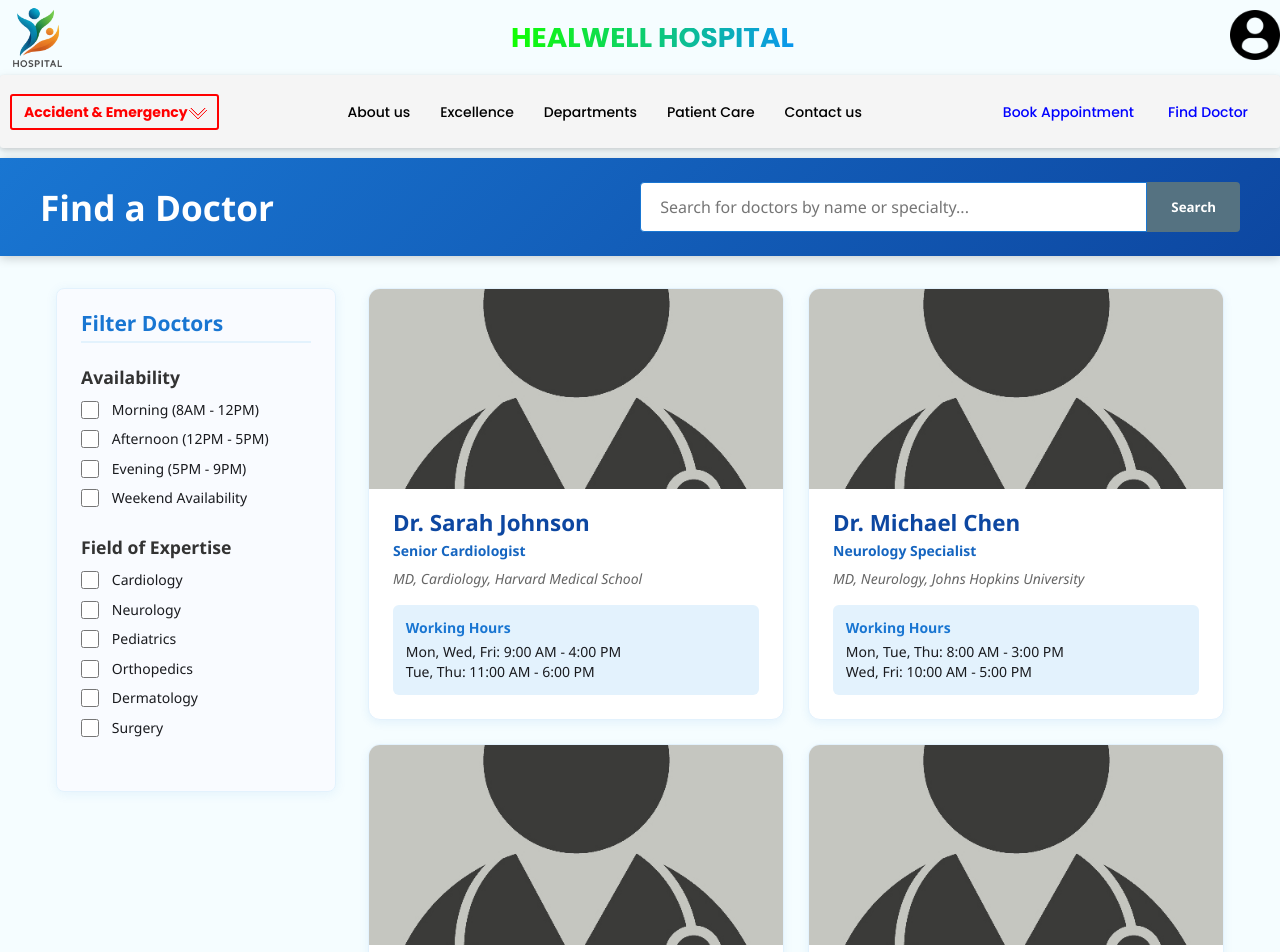
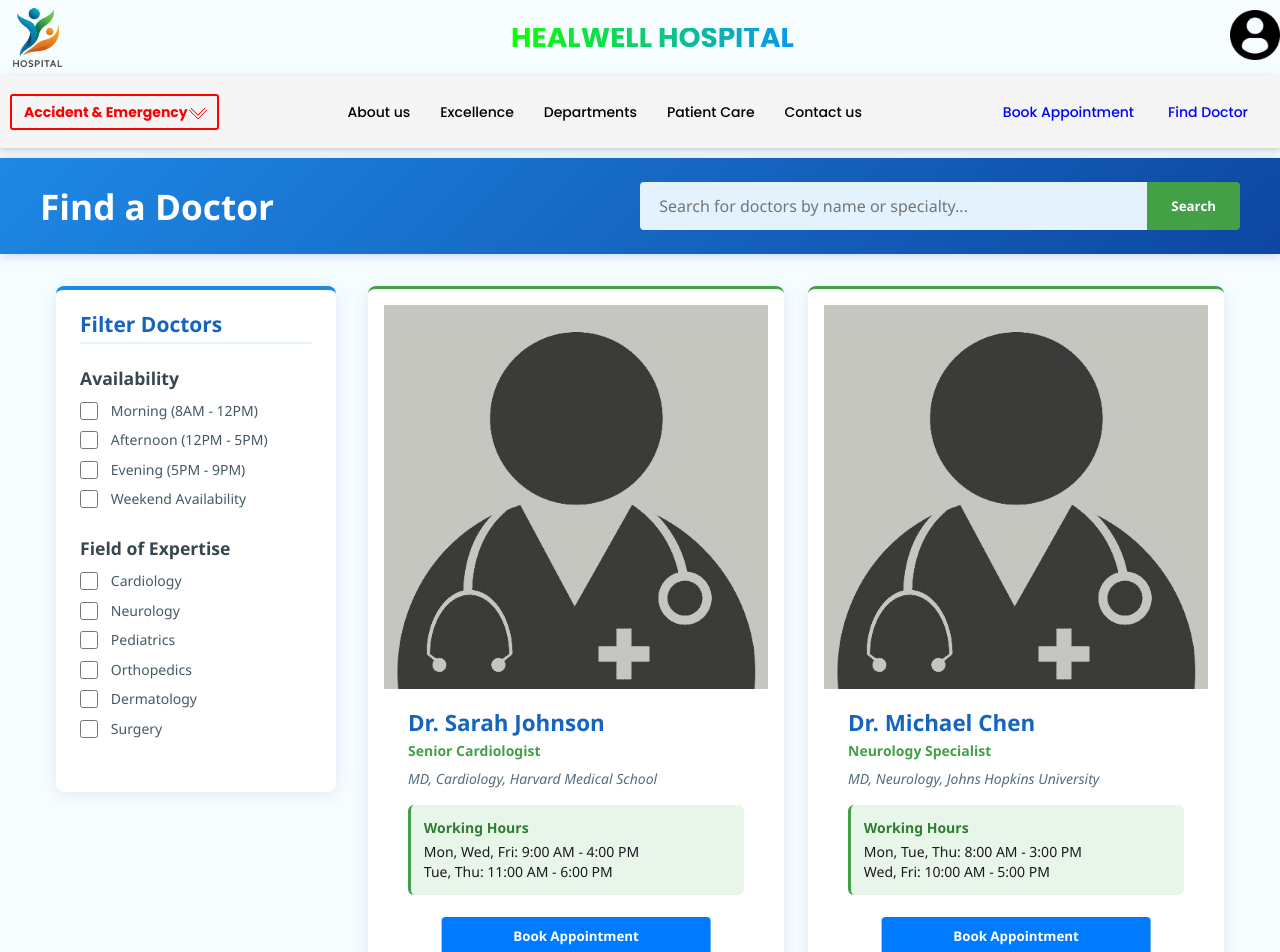
Before and after one commit to VENKATRAMANI-R/Healthcare-Appointment-Management-System, an Angular app: page /FindDoctors in a window 1280 px wide. Shown: the top 952 px of the page. Built offline with nearby package versions, Linux system fonts and the light colour scheme.

Commit message:
Updates from Find Doctor Version 2

```diff
--- a/src/app/find-doctors/find-doctors.css
+++ b/src/app/find-doctors/find-doctors.css
@@ -1,4 +1,3 @@
-/* === GLOBAL RESET === */
 * {
   margin: 0;
   padding: 0;
@@ -7,17 +6,16 @@
 }
 
 body {
-  background-color: #f0f5ff;
-  color: #333;
+  background-color: #f8fafc;
+  color: #334155;
   line-height: 1.6;
 }
 
-/* === HEADER === */
 header {
-  background: linear-gradient(135deg, #1976d2, #0d47a1);
+  background: linear-gradient(135deg, #1e88e5, #0d47a1);
   color: white;
   padding: 1.5rem 2rem;
-  box-shadow: 0 2px 10px rgba(0, 0, 0, 0.2);
+  box-shadow: 0 2px 10px rgba(13, 71, 161, 0.2);
 }
 
 .header-content {
@@ -33,7 +31,6 @@ h1 {
   font-weight: 600;
 }
 
-/* === SEARCH BAR === */
 .search-container {
   display: flex;
   width: 50%;
@@ -42,27 +39,27 @@ h1 {
 .search-container input {
   flex: 1;
   padding: 0.8rem 1.2rem;
-  border: 1px solid #1976d2;     /* match theme */
+  border: none;
   border-radius: 4px 0 0 4px;
   font-size: 1rem;
+  background: #e3f2fd;
 }
 
 .search-container button {
-  background: #557281;
+  background: #43a047;
   color: white;
   border: none;
   padding: 0 1.5rem;
   border-radius: 0 4px 4px 0;
   cursor: pointer;
   font-weight: 600;
-  transition: background 0.3s ease;
+  transition: background 0.3s;
 }
 
 .search-container button:hover {
-  background: #557281;
+  background: #2e7d32;
 }
 
-/* === LAYOUT === */
 .container {
   display: flex;
   max-width: 1200px;
@@ -70,22 +67,21 @@ h1 {
   padding: 0 1rem;
 }
 
-/* === FILTERS === */
 .filters {
   width: 280px;
-  background: #f9fbff;                /* softer background */
-  border: 1px solid #e3f2fd;
+  background: white;
   border-radius: 8px;
   padding: 1.5rem;
-  box-shadow: 0 2px 12px rgba(25, 118, 210, 0.08);
+  box-shadow: 0 2px 15px rgba(13, 71, 161, 0.1);
   position: sticky;
   align-self: flex-start;
   top: 2rem;
   margin-right: 2rem;
+  border-top: 4px solid #1e88e5;
 }
 
 .filters h2 {
-  color: #1976d2;
+  color: #1565c0;
   margin-bottom: 1.5rem;
   padding-bottom: 0.5rem;
   border-bottom: 2px solid #e3f2fd;
@@ -98,7 +94,7 @@ h1 {
 .filter-group h3 {
   font-size: 1.1rem;
   margin-bottom: 0.8rem;
-  color: #333;
+  color: #37474f;
 }
 
 .availability-options,
@@ -117,13 +113,14 @@ input[type='checkbox'] {
   margin-right: 0.8rem;
   width: 18px;
   height: 18px;
+  accent-color: #1e88e5;
 }
 
 label {
   cursor: pointer;
+  color: #455a64;
 }
 
-/* === DOCTOR LIST === */
 .doctors-list {
   flex: 1;
   display: grid;
@@ -131,25 +128,48 @@ label {
   gap: 1.5rem;
 }
 
-/* === DOCTOR CARD === */
 .doctor-card {
   background: white;
-  border: 1px solid #e3f2fd;          /* subtle border */
-  border-radius: 12px;
+  position :relative;
+  display : flex;
+  flex-direction : column;
+  justify-content: space-between;
+  padding: 16px;
+  min-height: 400px;
+  border-radius: 8px;
   overflow: hidden;
-  box-shadow: 0 3px 10px rgba(25, 118, 210, 0.08);
+  box-shadow: 0 3px 15px rgba(13, 71, 161, 0.1);
   transition: transform 0.3s ease, box-shadow 0.3s ease;
+  border-top: 3px solid #43a047;
 }
 
 .doctor-card:hover {
-  transform: translateY(-3px);
-  box-shadow: 0 4px 14px rgba(25, 118, 210, 0.15);  /* subtle hospital-blue glow */
+  transform: translateY(-5px);
+  box-shadow: 0 5px 20px rgba(13, 71, 161, 0.15);
 }
 
-.doctor-image {
+/* .doctor-image {
   height: 200px;
   overflow: hidden;
-  position:relative;
+  background: linear-gradient(135deg, #bbdefb, #90caf9);
+  display: flex;
+  align-items: center;
+  justify-content: center;
+}
+
+.doctor-image i {
+  font-size: 5rem;
+  color: #0d47a1;
+} */
+
+.doctor-image {
+  height: fit-content;
+  width: 100%;
+  overflow: hidden;
+  position: relative;
+  display: flex;
+  align-items: center;
+  justify-content: center;
 }
 
 .doctor-image img {
@@ -157,6 +177,34 @@ label {
   height: 100%;
   object-fit: cover;
   transition: transform 0.5s ease;
+  display: block;
+}
+
+.doctor-card:hover .doctor-image img {
+  transform: scale(1.05);
+}
+
+.book-button {
+  position: relative;
+  bottom: 16px;
+  left: 50%;
+  transform: translateX(-50%);
+  background-color: #007bff;
+  color: white;
+  border: none;
+  margin-top:1em;
+  padding: 10px 20px;
+  border-radius: 4px;
+  width : 70%;
+  cursor: pointer;
+  font-weight: bold;
+  transition: background-color 0.3s ease;
+  z-index: 1;
+}
+
+
+.book-button:hover {
+  background-color: #0056b3;
 }
 
 .doctor-card:hover .doctor-image img {
@@ -169,35 +217,61 @@ label {
 
 .doctor-name {
   font-size: 1.4rem;
-  color: #0d47a1;      /* deeper hospital blue */
+  color: #1565c0;
   margin-bottom: 0.5rem;
 }
 
 .doctor-position {
-  color: #1565c0;      /* secondary blue */
+  color: #43a047;
   font-weight: 600;
   margin-bottom: 0.5rem;
 }
 
 .doctor-qualification {
-  color: #666;
+  color: #546e7a;
   margin-bottom: 1rem;
   font-style: italic;
 }
 
 .doctor-hours {
-  background: #e3f2fd;
+  background: #e8f5e9;
   padding: 0.8rem;
   border-radius: 6px;
   margin-top: 1rem;
+  border-left: 3px solid #43a047;
 }
 
 .doctor-hours h4 {
   margin-bottom: 0.3rem;
-  color: #1976d2;
+  color: #2e7d32;
 }
 
-/* === RESPONSIVE === */
+.doctor-hours ul {
+  list-style: none;
+  color: #388e3c;
+}
+
+.doctor-action {
+  margin-top: 1rem;
+}
+
+/* .book-btn {
+  background: #1e88e5;
+  color: white;
+  border: none;
+  padding: 0.6rem 1.2rem;
+  border-radius: 4px;
+  cursor: pointer;
+  font-weight: 600;
+  width: 100%;
+  transition: background 0.3s;
+
+}
+
+.book-btn:hover {
+  background: #1565c0;
+} */
+
 @media (max-width: 900px) {
   .container {
     flex-direction: column;
--- a/src/app/find-doctors/find-doctors.html
+++ b/src/app/find-doctors/find-doctors.html
@@ -72,7 +72,7 @@
     <main class="doctors-list">
     <article class="doctor-card" *ngFor="let doctor of filteredDoctors">
         <div class="doctor-image">
-        <img [src]="doctor.image ? doctor.image : img1" [alt]="doctor.name" width="1px" height="1px"/>
+        <img [src]="doctor.image ? doctor.image : img1" [alt]="doctor.name" />
         </div>
         <div class="doctor-info">
         <h2 class="doctor-name">{{ doctor.name }}</h2>
@@ -83,6 +83,7 @@
             <p *ngFor="let hour of doctor.hours">{{ hour }}</p>
         </div>
         </div>
+        <button class="book-button">Book Appointment</button>
     </article>
     </main>
 </div>
--- a/src/app/find-doctors/find-doctors.ts
+++ b/src/app/find-doctors/find-doctors.ts
@@ -1,10 +1,12 @@
 import { Component } from '@angular/core';
 import { CommonModule } from '@angular/common';
+import { BookAppointment } from '../book-appointment/book-appointment';
+import { MatDialog } from '@angular/material/dialog';
 
 @Component({
   selector: 'app-find-doctors',
   standalone: true,
-  imports: [CommonModule],
+  imports: [CommonModule,BookAppointment],
   templateUrl: './find-doctors.html',
   styleUrls: ['./find-doctors.css']
 })
@@ -12,6 +14,8 @@ export class FindDoctors {
   searchQuery: string = '';
   activeFilters: Set<string> = new Set();
   img1 = 'images/Doctor_Default.jpg';
+
+  constructor(public dialog: MatDialog) {}
 
   doctors = [
     {
@@ -91,6 +95,12 @@ export class FindDoctors {
     this.applyFilters();
   }
 
+  openAppointmentModal(): void {
+    this.dialog.open(BookAppointment, {
+      width: '600px'
+    });
+  }
+
   applyFilters() {
     const query = this.searchQuery.toLowerCase();
     this.filteredDoctors = this.doctors.filter(doctor => {
```
